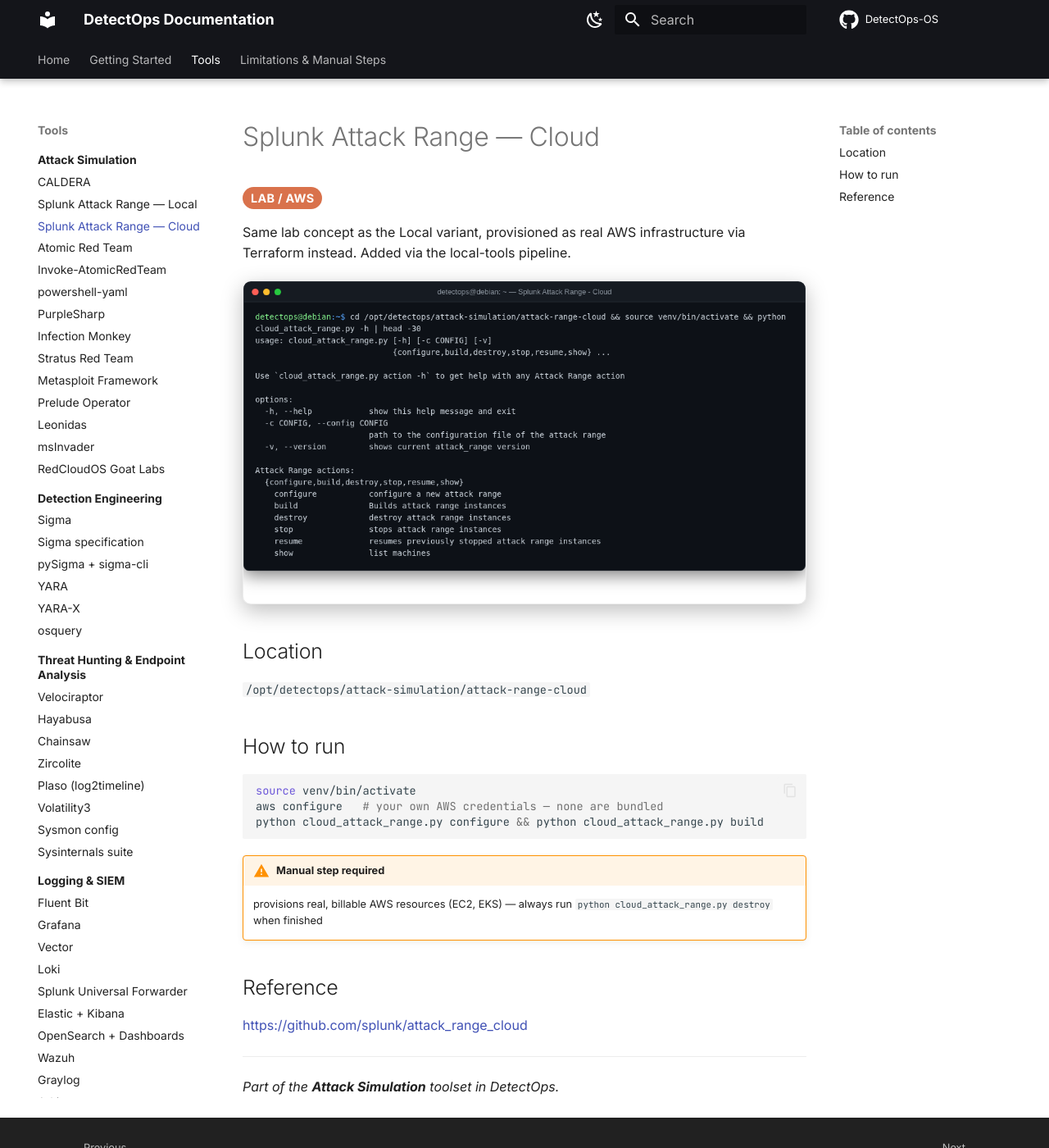
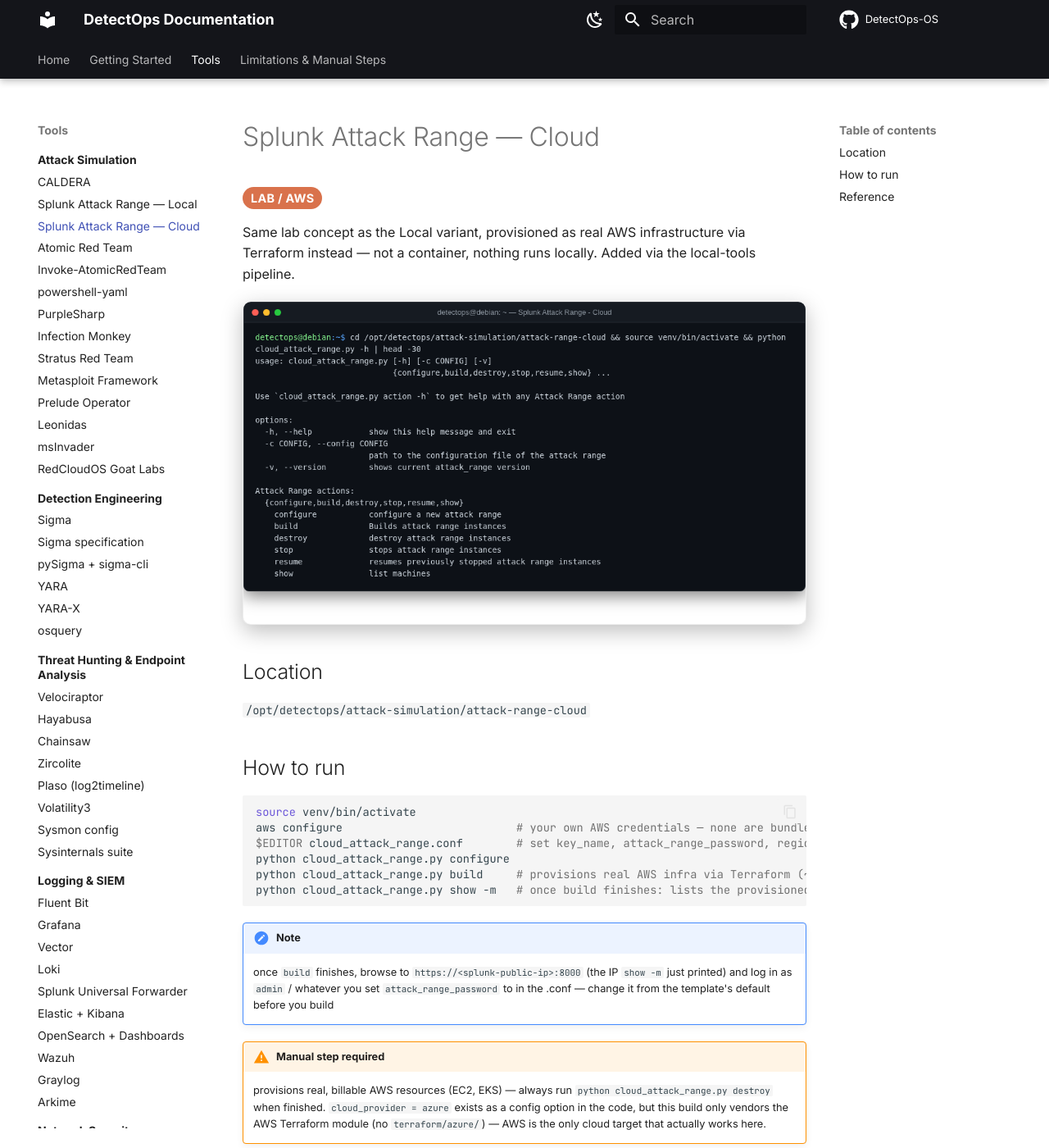
Before and after one commit to offsec-ttps/DetectOps-OS, an MkDocs documentation site: the page built from docs/tools/attack-simulation/splunk-attack-range-cloud.md, in a window 1280 px wide and 1400 px high. Shown: the whole window at 82% size. Built offline with MkDocs 1.6.1 and Material for MkDocs 9.7.7, drawn with Linux system fonts in a browser that asks for light colours; comment, search, counter and statistics services are not loaded.

Commit message:
Attack Range Cloud: document the full loop, not just build
The "how to run" block stopped at `build` - it never said how to actually
reach the Splunk server you just provisioned. Confirmed via
`cloud_attack_range.py show -h` (lists provisioned machines + public IPs)
and the Terraform security-group config (default SG opens all ports to
ip_whitelist, no per-service allowlist) that the real access path is:
`show -m` for the IP, then https://<ip>:8000 (stock Splunk web UI) with
admin / whatever attack_range_password was set to.

Added `show -m` and editing cloud_attack_range.conf (previously skipped
straight past) to the run block, plus a note on where/how to log in and
one clarifying that cloud_provider=azure is a config option that doesn't
actually work in this build (only terraform/aws/ is vendored) - there's
no Docker component anywhere in this tool, confirmed by exhaustive repo
grep, so it's not part of the flow.

Co-Authored-By: Claude Sonnet 5 <noreply@anthropic.com>

````diff
--- a/docs/tools/attack-simulation/splunk-attack-range-cloud.md
+++ b/docs/tools/attack-simulation/splunk-attack-range-cloud.md
@@ -2,7 +2,7 @@
 
 <span class="cat-badge" style="background:#D9724C">lab / aws</span>
 
-Same lab concept as the Local variant, provisioned as real AWS infrastructure via Terraform instead. Added via the local-tools pipeline.
+Same lab concept as the Local variant, provisioned as real AWS infrastructure via Terraform instead — not a container, nothing runs locally. Added via the local-tools pipeline.
 
 ![Splunk Attack Range — Cloud screenshot](../../assets/screenshots/003-attack-range-cloud.png)
 
@@ -14,12 +14,19 @@ Same lab concept as the Local variant, provisioned as real AWS infrastructure vi
 
 ```bash
 source venv/bin/activate
-aws configure   # your own AWS credentials — none are bundled
-python cloud_attack_range.py configure && python cloud_attack_range.py build
+aws configure                          # your own AWS credentials — none are bundled
+$EDITOR cloud_attack_range.conf        # set key_name, attack_range_password, region
+python cloud_attack_range.py configure
+python cloud_attack_range.py build     # provisions real AWS infra via Terraform (~15-20 min)
+python cloud_attack_range.py show -m   # once build finishes: lists the provisioned machines + their public IPs
 ```
 
+!!! note
+    once `build` finishes, browse to `https://<splunk-public-ip>:8000` (the IP `show -m` just printed) and log in as `admin` / whatever you set `attack_range_password` to in the .conf — change it from the template's default before you build
+
+
 !!! warning "Manual step required"
-    provisions real, billable AWS resources (EC2, EKS) — always run `python cloud_attack_range.py destroy` when finished
+    provisions real, billable AWS resources (EC2, EKS) — always run `python cloud_attack_range.py destroy` when finished. `cloud_provider = azure` exists as a config option in the code, but this build only vendors the AWS Terraform module (no `terraform/azure/`) — AWS is the only cloud target that actually works here.
 
 
 ## Reference
````
Also changed, not shown: docs/tools/attack-simulation/index.md (+1 -1 lines).
